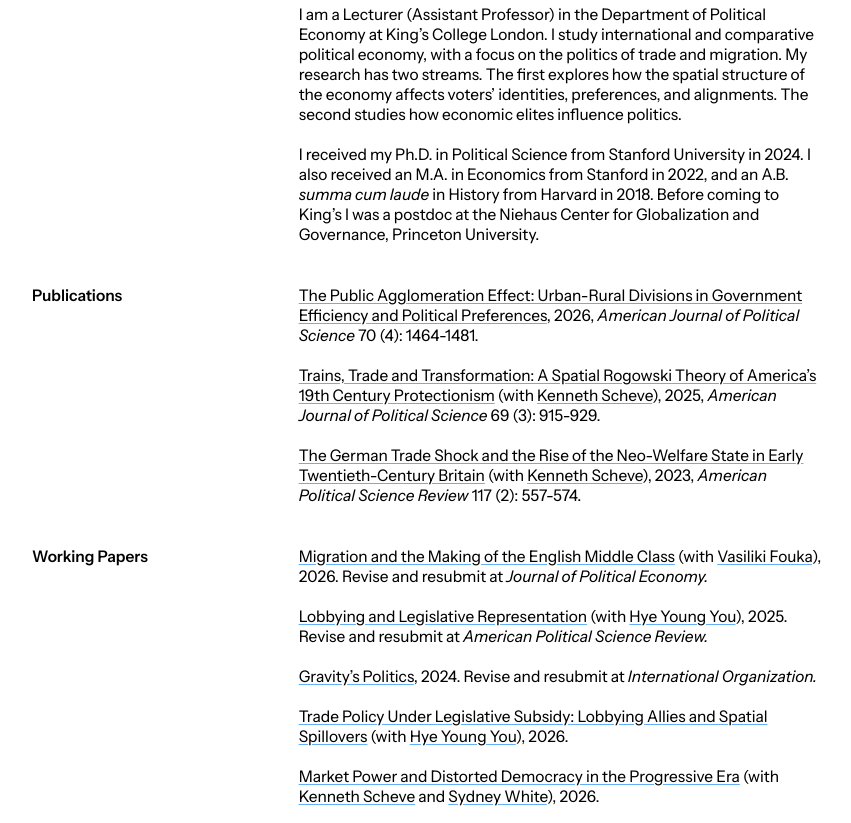
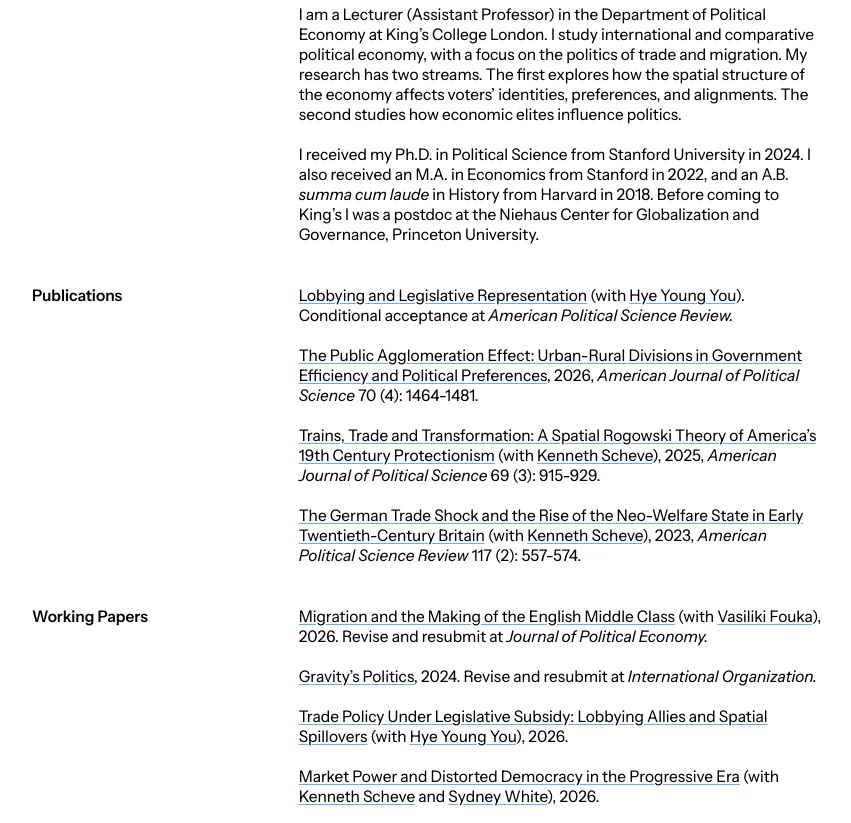
Before and after one commit to theo-serlin/theo-serlin.github.io, a plain HTML site: page index.html in a window 1280 px wide. Shown: the part 340-1163 px from the top of the page, without its empty margins (212-1063 px from the left). Drawn offline with Linux system fonts and the light colour scheme.

Commit message:
Update index.html

```diff
--- a/index.html
+++ b/index.html
@@ -58,7 +58,11 @@
       <heading>Publi&shy;cations</heading>
   </td>
   <td colspan = 2>
-      <p>
+     <p>
+        <a href="papers/draft_lobbying_website.pdf">
+          <papertitle>Lobbying and Legislative Representation</papertitle></a> (with <a href = "https://hyeyoungyou.com">Hye Young You</a>). Conditional acceptance at <em>American Political Science Review.</em>
+      </p>
+    <p>
           <a href="https://onlinelibrary.wiley.com/doi/epdf/10.1111/ajps.70023">
               <papertitle>The Public Agglomeration Effect: Urban-Rural Divisions in Government Efficiency and Political Preferences</papertitle></a>,
      2026, <em>American Journal of Political Science</em> 70 (4): 1464-1481.
@@ -84,10 +88,7 @@
           <a href="papers/draft_class_website.pdf">
               <papertitle>Migration and the Making of the English Middle Class</papertitle></a> (with <a href="https://sites.google.com/stanford.edu/fouka/home">Vasiliki Fouka</a>), 2026. Revise and resubmit at <em>Journal of Political Economy.</em>
       </p>
-    <p>
-        <a href="papers/draft_lobbying_website.pdf">
-          <papertitle>Lobbying and Legislative Representation</papertitle></a> (with <a href = "https://hyeyoungyou.com">Hye Young You</a>), 2025. Revise and resubmit at <em>American Political Science Review.</em>
-      </p>
+
     <p>
         <a href="papers/draft_gravity_website.pdf">
             <papertitle>Gravity&#8217;s Politics</papertitle></a>, 2024. Revise and resubmit at <em>International Organization.</em>
```
